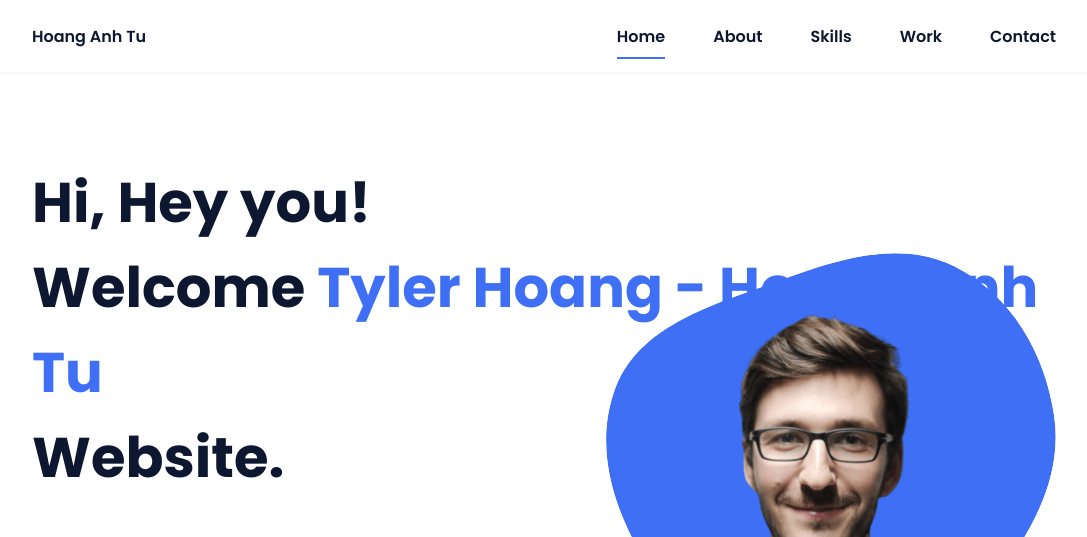
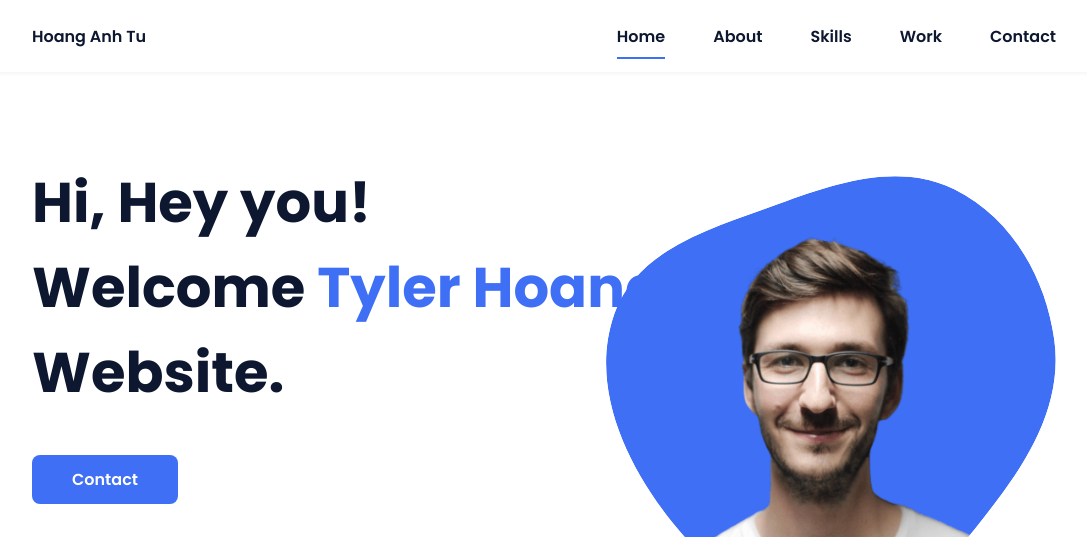
Before and after one commit to TylerUltra/TylerUltra.github.io, a plain HTML site: page index.html in a window 1280 px wide. Shown: the top 537 px of the page, without its empty margins (96-1183 px from the left). Drawn offline with nearby package versions, Linux system fonts and the light colour scheme.

Commit message:
Update index.html

```diff
--- a/index.html
+++ b/index.html
@@ -39,7 +39,7 @@
             <!--===== HOME =====-->
             <section class="home bd-grid" id="home">
                 <div class="home__data">
-                    <h1 class="home__title">Hi, Hey you!<br>Welcome <span class="home__title-color">Tyler Hoang - Hoang Anh Tu</span><br> Website.</h1>
+                    <h1 class="home__title">Hi, Hey you!<br>Welcome <span class="home__title-color">Tyler Hoang</span><br> Website.</h1>
 
                     <a href="#" class="button">Contact</a>
                 </div>
```
